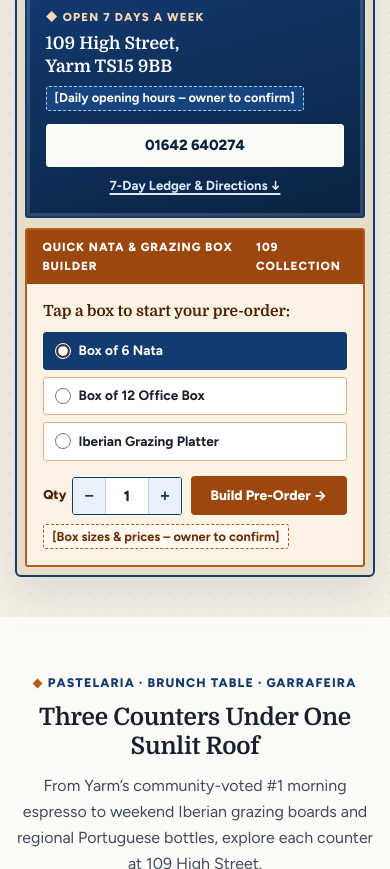
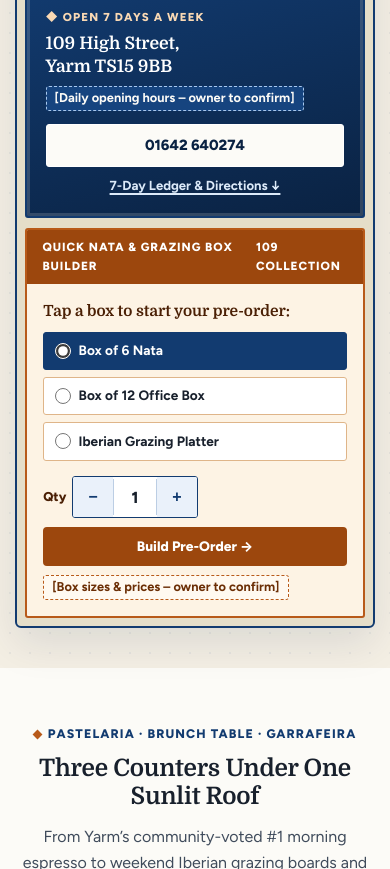
Before and after one commit to tedotedo/cafe-nossa-demo, a plain HTML site: page index.html in a window 390 px wide. Shown: the part 1131-2000 px from the top of the page. Drawn offline with Linux system fonts and the light colour scheme.

Commit message:
Mobile-first iPhone ergonomics, 16px iOS input guard, and compact header polish

```diff
--- a/css/styles.css
+++ b/css/styles.css
@@ -1872,3 +1872,20 @@ textarea[aria-invalid="true"] {
     display: none;
   }
 }
+
+/* === Mobile-First iPhone & Touch Polish === */
+@media (max-width: 980px) {
+  input:not([type="checkbox"]):not([type="radio"]):not([type="range"]),
+  select,
+  textarea {
+    font-size: 16px !important;
+  }
+  .mobile-action-bar {
+    padding-bottom: calc(0.55rem + env(safe-area-inset-bottom, 0px));
+  }
+  .qb-step-btn,
+  .nav-toggle {
+    min-height: 40px;
+    min-width: 40px;
+  }
+}
```
